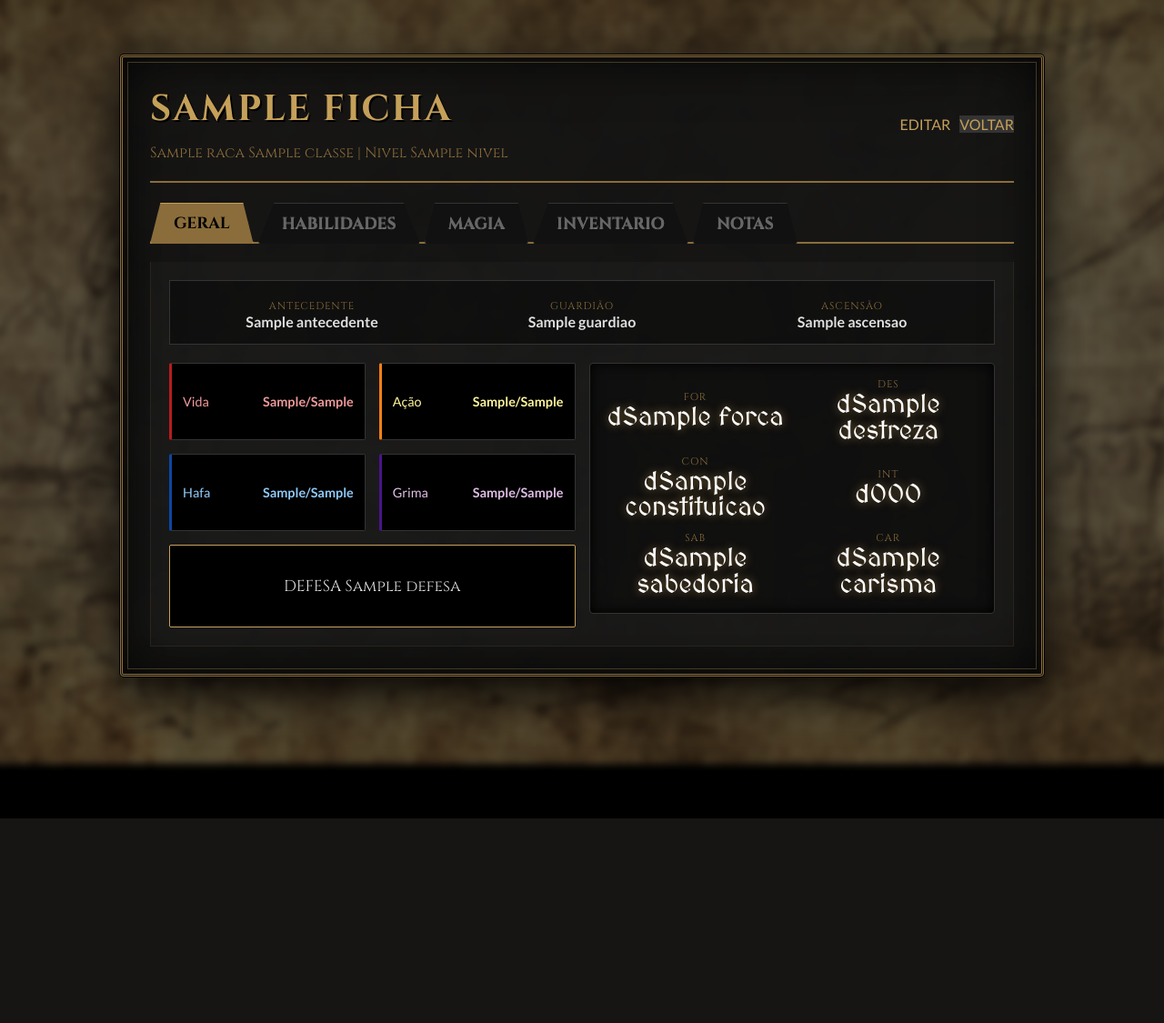
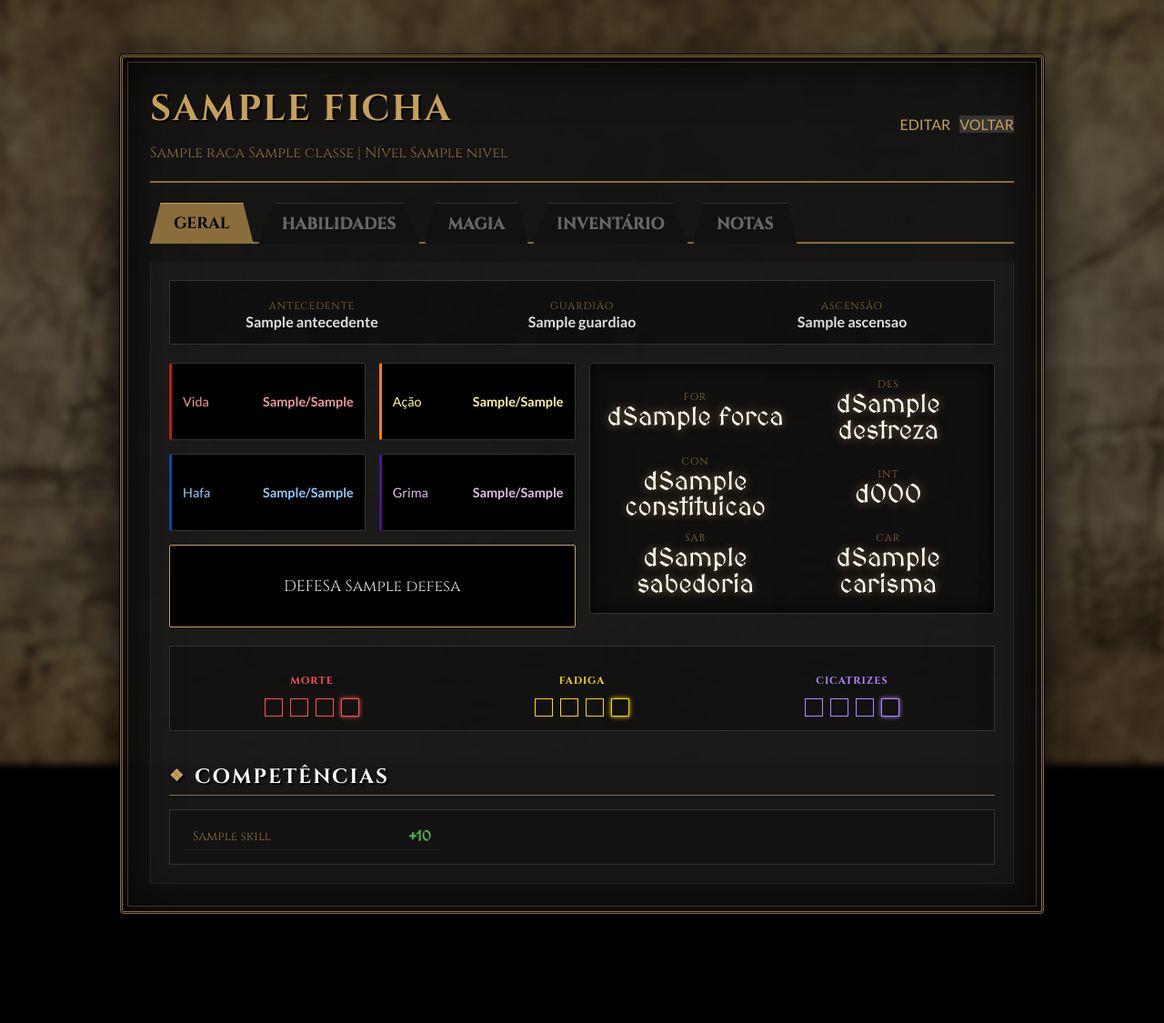
Before and after one commit to drsauce0101/giharad-rpg-ficha, a FastAPI app: template frontend/templates/ficha.html in a window 1280 px wide. Shown: the whole page at 91% size. Before the commit the page ends 900 px from the top, so only its background shows below. Run offline with FastAPI, Linux system fonts and the light colour scheme; the template is opened without the code that fills it: most values are stand-ins (such as "Sample title", 1, 10 or a date in 2020).

Commit message:
fix: o bug das competências não aparecerem na aba geral da ficha

```diff
--- a/backend/main.py
+++ b/backend/main.py
@@ -10,11 +10,11 @@ from fastapi.staticfiles import StaticFiles
 
 # LISTA MESTRA DE COMPETENCIAS
 LISTA_COMPETENCIAS = [
-    "Acrobacia", "Adestramento", "Atletismo", "Atuacao", "Cavalgar",
-    "Conhecimento", "Cura", "Diplomacia", "Enganacao", "Fortitude",
-    "Furtividade", "Tatica", "Intimidacao", "Intuicao", "Investigacao",
-    "Jogatina", "Ladinagem", "Feiticaria", "Nobreza", "Percepcao",
-    "Pilotagem", "Reflexos", "Religiao", "Sobrevivencia", "Vontade"
+    "Acrobacia", "Adestramento", "Atletismo", "Atuação", "Cavalgar",
+    "Conhecimento", "Cura", "Diplomacia", "Enganação", "Fortitude",
+    "Furtividade", "Tática", "Intimidação", "Intuição", "Investigação",
+    "Jogatina", "Ladinagem", "Feitiçaria", "Nobreza", "Percepção",
+    "Pilotagem", "Reflexos", "Religião", "Sobrevivência", "Vontade"
 ]
 
 @asynccontextmanager
@@ -30,7 +30,6 @@ STATIC_DIR = BASE_DIR / "frontend" / "static"
 app.mount("/static", StaticFiles(directory=str(STATIC_DIR)), name="static")
 templates = Jinja2Templates(directory=str(TEMPLATES_DIR))
 
-# FUNCAO PARA EVITAR CRASH COM CAMPOS VAZIOS
 def safe_int(value, default=0):
     try:
         if value is None or str(value).strip() == "":
@@ -109,6 +108,11 @@ async def processar_formulario(request: Request, session: Session = Depends(get_
     competencias_selecionadas = {s: safe_int(form_data.get(s)) for s in LISTA_COMPETENCIAS}
     ataques, habilidades, inventario, magias = processar_listas(form_data)
 
+    # Processamento dos Marcadores Unificados (0 a 4)
+    morte_val = sum(1 for i in range(1, 5) if form_data.get(f"morte_{i}"))
+    fadiga_val = sum(1 for i in range(1, 5) if form_data.get(f"fadiga_{i}"))
+    cicatrizes_val = sum(1 for i in range(1, 5) if form_data.get(f"cicatriz_{i}"))
+
     novo_char = Personagem(
         nome=form_data.get("nome"),
         jogador=form_data.get("jogador"),
@@ -130,6 +134,10 @@ async def processar_formulario(request: Request, session: Session = Depends(get_
         ph_max=safe_int(form_data.get("ph_max"), 0), ph_atual=safe_int(form_data.get("ph_max"), 0),
         pa_max=safe_int(form_data.get("pa_max"), 0), pa_atual=safe_int(form_data.get("pa_max"), 0),
         pg_max=safe_int(form_data.get("pg_max"), 0), pg_atual=safe_int(form_data.get("pg_max"), 0),
+        # Campos de marcadores numéricos
+        marcadores_morte=morte_val,
+        marcadores_fadiga=fadiga_val,
+        marcadores_cicatrizes=cicatrizes_val,
         competencias=competencias_selecionadas,
         ataques=ataques, habilidades=habilidades, inventario=inventario, magias=magias,
         notas=form_data.get("notas"),
@@ -154,7 +162,7 @@ async def atualizar_personagem(request: Request, char_id: int, session: Session
     if not personagem: return RedirectResponse("/")
     form_data = await request.form()
 
-    # Campos basicos
+    # Campos básicos
     personagem.nome = form_data.get("nome")
     personagem.jogador = form_data.get("jogador")
     personagem.raca = form_data.get("raca")
@@ -183,10 +191,15 @@ async def atualizar_personagem(request: Request, char_id: int, session: Session
     personagem.pg_max = safe_int(form_data.get("pg_max"), 0)
     personagem.pg_atual = safe_int(form_data.get("pg_atual"), 0)
 
-    # Competencias
+    # Atualização dos Marcadores (Contagem de checkboxes morte_i, fadiga_i, cicatriz_i)
+    personagem.marcadores_morte = sum(1 for i in range(1, 5) if form_data.get(f"morte_{i}"))
+    personagem.marcadores_fadiga = sum(1 for i in range(1, 5) if form_data.get(f"fadiga_{i}"))
+    personagem.marcadores_cicatrizes = sum(1 for i in range(1, 5) if form_data.get(f"cicatriz_{i}"))
+
+    # Competências
     personagem.competencias = {s: safe_int(form_data.get(s)) for s in LISTA_COMPETENCIAS}
 
-    # Listas Dinamicas
+    # Listas Dinâmicas
     ataques, habilidades, inventario, magias = processar_listas(form_data)
     personagem.ataques = ataques
     personagem.habilidades = habilidades
--- a/backend/models.py
+++ b/backend/models.py
@@ -39,8 +39,12 @@ class Personagem(SQLModel, table=True):
     pg_max: int
     pg_atual: int
 
+    # Marcadores (0 a 4)
+    marcadores_morte: int = 0
+    marcadores_fadiga: int = 0
+    marcadores_cicatrizes: int = 0
+
     # -- LISTAS ESPECIAIS --
-    # OBS: sa_type=JSON diz ao banco para tratar isso como um objeto JSON
     competencias: Dict[str, int] = Field(default={}, sa_type=JSON)
 
     # Lista de Ataques: [{nome, dano, acerto...}]
--- a/frontend/templates/ficha.html
+++ b/frontend/templates/ficha.html
@@ -5,8 +5,7 @@
     <meta name="viewport" content="width=device-width, initial-scale=1.0">
     <title>{{ ficha.nome }} - Giharad</title>
     <link href="https://fonts.googleapis.com/icon?family=Material+Icons" rel="stylesheet">
-
-    <link href="/static/css/style.css?v=17" rel="stylesheet">
+    <link href="/static/css/style.css?v=26" rel="stylesheet">
 </head>
 <body>
 
@@ -15,7 +14,7 @@
     <div style="display: flex; justify-content: space-between; align-items: center; padding-bottom: 20px; border-bottom: 2px solid var(--gold-dim); margin-bottom: 20px;">
         <div>
             <h1 style="text-align: left; margin: 0; font-size: 2.5em; border: none;">{{ ficha.nome }}</h1>
-            <span style="font-family: 'Cinzel', serif; color: var(--gold-dim);">{{ ficha.raca }} {{ ficha.classe }} | Nivel {{ ficha.nivel }}</span>
+            <span style="font-family: 'Cinzel', serif; color: var(--gold-dim);">{{ ficha.raca }} {{ ficha.classe }} | Nível {{ ficha.nivel }}</span>
         </div>
         <div style="display: flex; gap: 10px;">
             <a href="/editar/{{ ficha.id }}" class="btn-novo">EDITAR</a>
@@ -27,7 +26,7 @@
         <button class="tablinks active" onclick="openTab(event, 'Geral')">Geral</button>
         <button class="tablinks" onclick="openTab(event, 'Habilidades')">Habilidades</button>
         <button class="tablinks" onclick="openTab(event, 'Magia')">Magia</button>
-        <button class="tablinks" onclick="openTab(event, 'Inventario')">Inventario</button>
+        <button class="tablinks" onclick="openTab(event, 'Inventario')">Inventário</button>
         <button class="tablinks" onclick="openTab(event, 'Anotacoes')">Notas</button>
     </div>
 
@@ -57,6 +56,50 @@
                 <div class="stat-box"><span class="stat-label">SAB</span><span class="stat-value">d{{ ficha.sabedoria }}</span></div>
                 <div class="stat-box"><span class="stat-label">CAR</span><span class="stat-value">d{{ ficha.carisma }}</span></div>
             </div>
+        </div>
+
+        <div class="grid-row grid-3" style="margin-top: 20px; background: rgba(0,0,0,0.3); padding: 15px; border: 1px solid #333; border-radius: 0;">
+            <div class="stat-box">
+                <label class="stat-label" style="color: #ff5252;">Morte</label>
+                <div style="display: flex; gap: 8px; margin-top: 10px;">
+                    {% for i in range(1, 5) %}
+                    <div style="width: 18px; height: 18px; border: 1px solid #ff5252; background: {% if ficha.marcadores_morte >= i %}#ff5252{% else %}transparent{% endif %}; {% if i == 4 %}box-shadow: 0 0 5px #ff5252;{% endif %}"></div>
+                    {% endfor %}
+                </div>
+            </div>
+
+            <div class="stat-box">
+                <label class="stat-label" style="color: #ffd700;">Fadiga</label>
+                <div style="display: flex; gap: 8px; margin-top: 10px;">
+                    {% for i in range(1, 5) %}
+                    <div style="width: 18px; height: 18px; border: 1px solid #ffd700; background: {% if ficha.marcadores_fadiga >= i %}#ffd700{% else %}transparent{% endif %}; {% if i == 4 %}box-shadow: 0 0 5px #ffd700;{% endif %}"></div>
+                    {% endfor %}
+                </div>
+            </div>
+
+            <div class="stat-box">
+                <label class="stat-label" style="color: #b388ff;">Cicatrizes</label>
+                <div style="display: flex; gap: 8px; margin-top: 10px;">
+                    {% for i in range(1, 5) %}
+                    <div style="width: 18px; height: 18px; border: 1px solid #b388ff; background: {% if ficha.marcadores_cicatrizes >= i %}#b388ff{% else %}transparent{% endif %}; {% if i == 4 %}box-shadow: 0 0 5px #b388ff;{% endif %}"></div>
+                    {% endfor %}
+                </div>
+            </div>
+        </div>
+
+        <h3 class="section-title">Competências</h3>
+        <div class="grid-row grid-3" style="background: rgba(0,0,0,0.2); padding: 15px; border: 1px solid #333; margin-top: 10px;">
+            {% for skill, valor in ficha.competencias.items() %}
+            <div style="display: flex; justify-content: space-between; padding: 5px 10px; border-bottom: 1px solid rgba(255,255,255,0.05);">
+                <span style="font-size: 0.85em; color: var(--gold-dim); font-family: 'Cinzel', serif;">{{ skill }}</span>
+                <strong style="font-family: 'MedievalSharp';
+                    {% if valor > 0 %} color: #4caf50;
+                    {% elif valor < 0 %} color: #f44336;
+                    {% else %} color: #fff; {% endif %}">
+                    {{ "+" if valor > 0 }}{{ valor }}
+                </strong>
+            </div>
+            {% endfor %}
         </div>
     </div>
 
@@ -116,9 +159,9 @@
                 <h3 class="section-title">Conjuração</h3>
                 <div class="grid-row grid-2" style="margin-bottom: 20px;">
                     <div class="bar-box" style="border-left: 3px solid #b388ff;"><span>Atributo</span> <strong>{{ ficha.atributo_chave }}</strong></div>
-                    <div class="bar-box" style="border-left: 3px solid #b388ff;"><span>CD Magia</span> <strong>{{ ficha.cd_magia }}</strong></div>
+                    <div class="bar-box" style="border-left: 3px solid #b388ff;"><span>CD dos Feitiços</span> <strong>{{ ficha.cd_magia }}</strong></div>
                 </div>
-                <h3 class="section-title">Circulos</h3>
+                <h3 class="section-title">Círculos</h3>
                 <div class="stats-grid" style="grid-template-columns: repeat(3, 1fr);">
                     <div class="stat-box"><span class="stat-label">1º</span><span class="stat-value">{{ ficha.slots_nv1 }}</span></div>
                     <div class="stat-box"><span class="stat-label">2º</span><span class="stat-value">{{ ficha.slots_nv2 }}</span></div>
@@ -129,7 +172,7 @@
                 </div>
             </div>
             <div>
-                <h3 class="section-title">Grimorio</h3>
+                <h3 class="section-title">Grimório</h3>
                 <div style="background: rgba(0,0,0,0.3); padding: 15px; border: 1px solid #444; min-height: 250px;">
                     {% if ficha.magias %}
                         {% for mag in ficha.magias %}
@@ -150,28 +193,27 @@
     </div>
 
     <div id="Inventario" class="tabcontent">
-        <h3 class="section-title">Inventario</h3>
+        <h3 class="section-title">Inventário</h3>
         <div style="background: rgba(0,0,0,0.3); padding: 15px; border: 1px solid #444;">
             {% if ficha.inventario %}
                 {% for item in ficha.inventario %}
                 <div style="display: flex; justify-content: space-between; padding: 10px 0; border-bottom: 1px solid #333;">
                     <span>{{ item.nome }} (x{{ item.qtd }})</span>
-                    <span style="color: var(--gold-dim);">Espacos: {{ item.espacos }}</span>
+                    <span style="color: var(--gold-dim);">Espaços: {{ item.espacos }}</span>
                 </div>
                 {% endfor %}
             {% else %}
-                <p style="color: #666; text-align: center;">Inventario vazio.</p>
+                <p style="color: #666; text-align: center;">Inventário vazio.</p>
             {% endif %}
         </div>
     </div>
 
     <div id="Anotacoes" class="tabcontent">
-        <h3 class="section-title">Historia</h3>
+        <h3 class="section-title">História</h3>
         <div style="white-space: pre-wrap; font-style: italic; color: #ccc; background: rgba(0,0,0,0.2); padding: 20px; border: 1px solid #333;">
-            {{ ficha.notas or "Nenhuma historia registrada." }}
+            {{ ficha.notas or "Nenhuma história registrada." }}
         </div>
     </div>
-
 </div>
 
 <script>
--- a/frontend/templates/index.html
+++ b/frontend/templates/index.html
@@ -12,7 +12,7 @@
 <div class="container" style="max-width: 1000px; border-radius: 0;">
 
     <div class="hub-header" style="display: flex; flex-direction: column; align-items: center; text-align: center;">
-        <h1 style="margin: 0; border: none; font-size: 2.2em; width: 100%;">Giharad RPG</h1>
+        <h1 style="margin: 0; border: none; font-size: 2.2em; width: 100%;">Fichas de Jogador</h1>
         <span style="color: #666; font-family: 'Cinzel', serif;">Selecione seu Personagem</span>
     </div>
 
--- a/notes.txt
+++ b/notes.txt
@@ -1,3 +1,4 @@
 Comandos Rápidos:
 
 startar o fast API -> fastapi dev backend/main.py
+acessa o venv -> .\venv\Scripts\Activate.ps1
```
